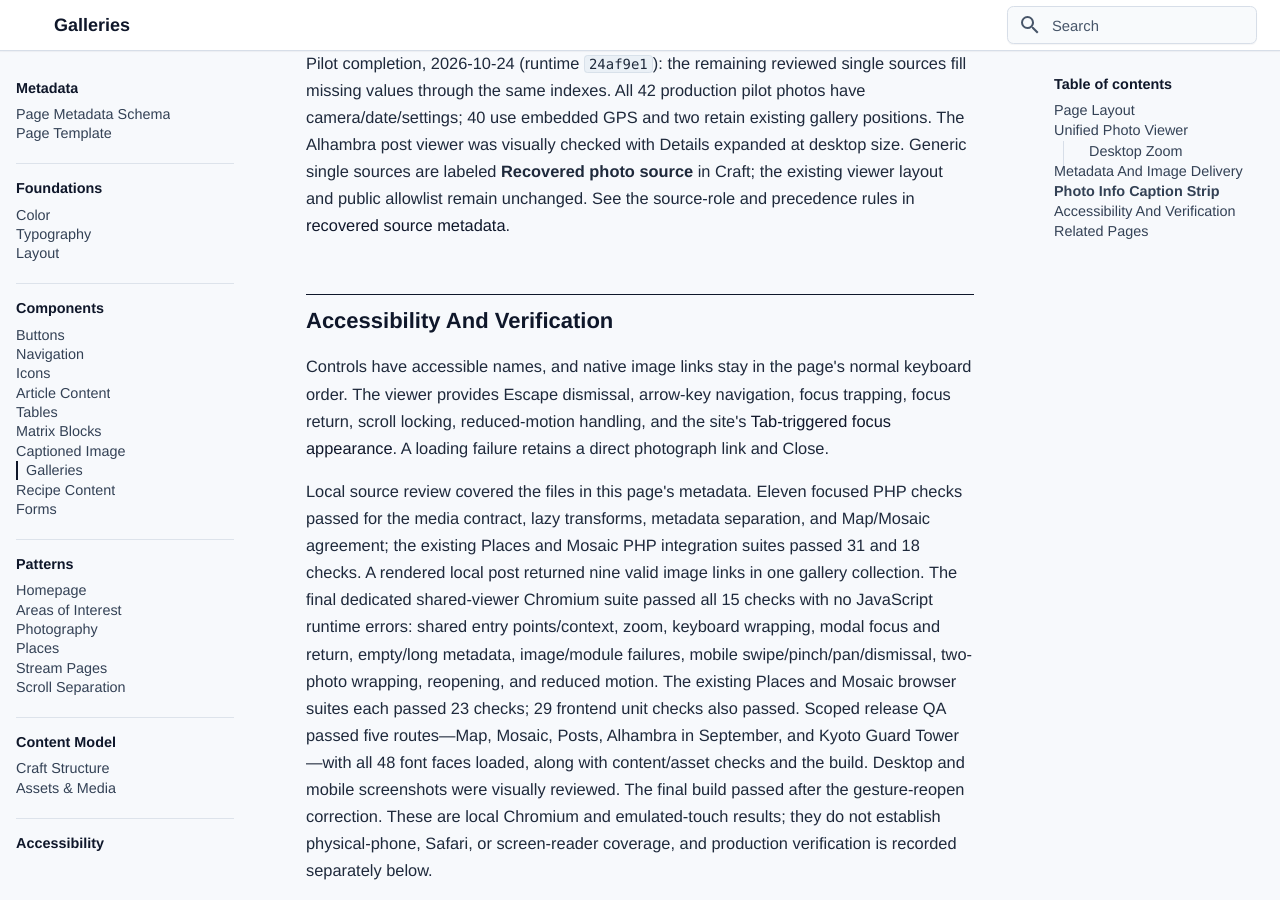
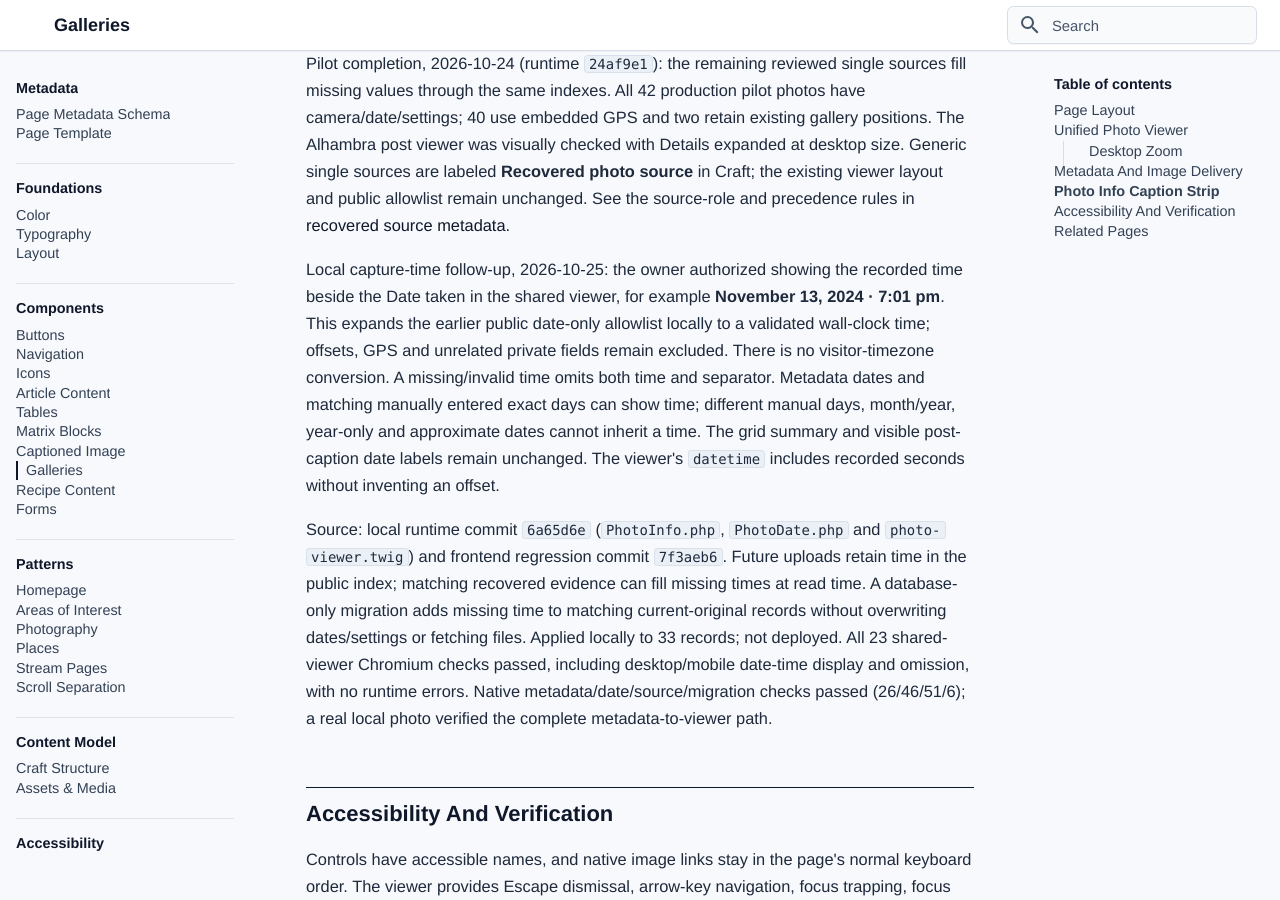
Before and after one commit to bentilden/Design-System, an MkDocs documentation site: the page built from docs/components/galleries.md, in a window 1280 px wide and 900 px high, scrolled down 7154 px. Built offline with MkDocs 1.6.1 and Material for MkDocs 9.7.7, drawn with Linux system fonts in a browser that asks for light colours; some web fonts are replaced.

Commit message:
Document recorded capture time in the photo viewer

```diff
--- a/docs/components/galleries.md
+++ b/docs/components/galleries.md
@@ -120,6 +120,10 @@ Recovered-source completion, 2026-10-24 (runtime `bc73a56`): reviewed recovered
 
 Pilot completion, 2026-10-24 (runtime `24af9e1`): the remaining reviewed single sources fill missing values through the same indexes. All 42 production pilot photos have camera/date/settings; 40 use embedded GPS and two retain existing gallery positions. The Alhambra post viewer was visually checked with Details expanded at desktop size. Generic single sources are labeled **Recovered photo source** in Craft; the existing viewer layout and public allowlist remain unchanged. See the source-role and precedence rules in [recovered source metadata](../content-model/assets-media.md#recovered-source-metadata).
 
+Local capture-time follow-up, 2026-10-25: the owner authorized showing the recorded time beside the Date taken in the shared viewer, for example **November 13, 2024 · 7:01 pm**. This expands the earlier public date-only allowlist locally to a validated wall-clock time; offsets, GPS and unrelated private fields remain excluded. There is no visitor-timezone conversion. A missing/invalid time omits both time and separator. Metadata dates and matching manually entered exact days can show time; different manual days, month/year, year-only and approximate dates cannot inherit a time. The grid summary and visible post-caption date labels remain unchanged. The viewer's `datetime` includes recorded seconds without inventing an offset.
+
+Source: local runtime commit `6a65d6e` (`PhotoInfo.php`, `PhotoDate.php` and `photo-viewer.twig`) and frontend regression commit `7f3aeb6`. Future uploads retain time in the public index; matching recovered evidence can fill missing times at read time. A database-only migration adds missing time to matching current-original records without overwriting dates/settings or fetching files. Applied locally to 33 records; not deployed. All 23 shared-viewer Chromium checks passed, including desktop/mobile date-time display and omission, with no runtime errors. Native metadata/date/source/migration checks passed (26/46/51/6); a real local photo verified the complete metadata-to-viewer path.
+
 ## Accessibility And Verification
 
 Controls have accessible names, and native image links stay in the page's normal keyboard order. The viewer provides Escape dismissal, arrow-key navigation, focus trapping, focus return, scroll locking, reduced-motion handling, and the site's [Tab-triggered focus appearance](../accessibility/index.md#focus-appearance). A loading failure retains a direct photograph link and Close.
```
